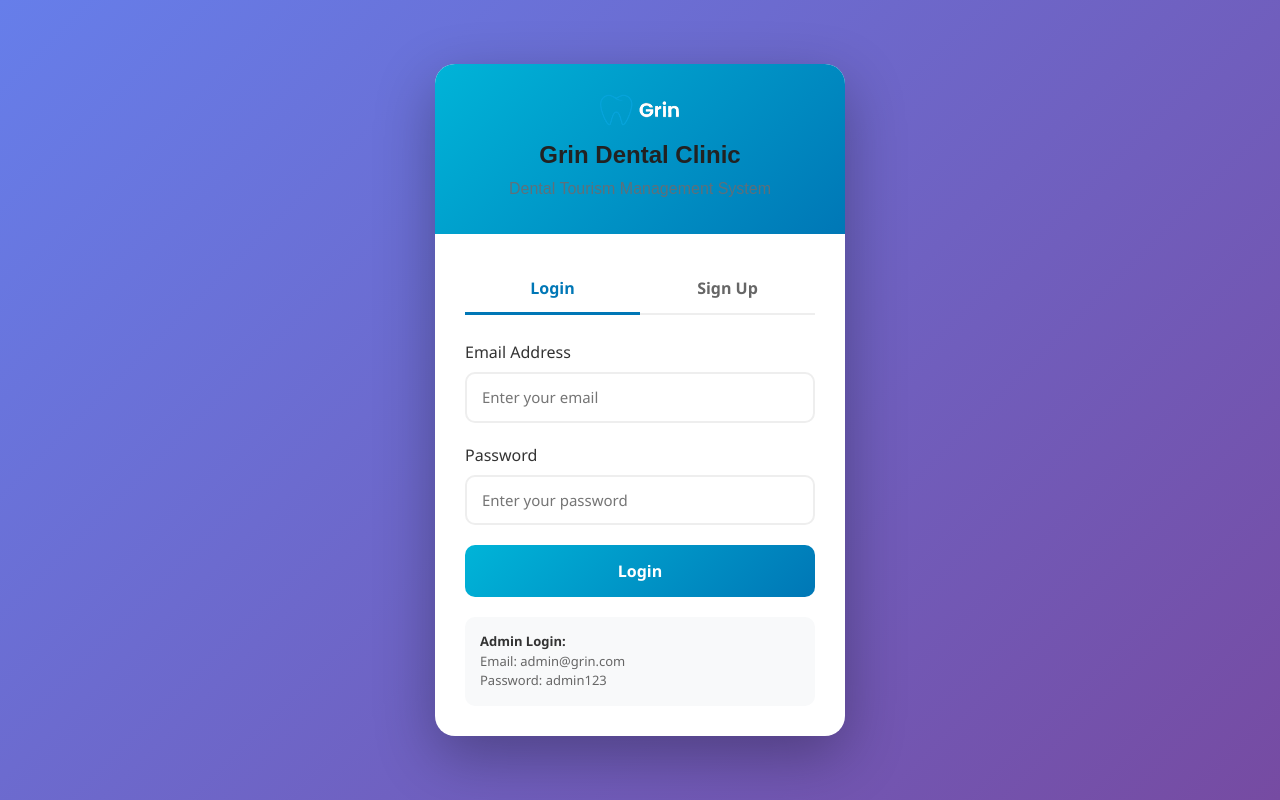
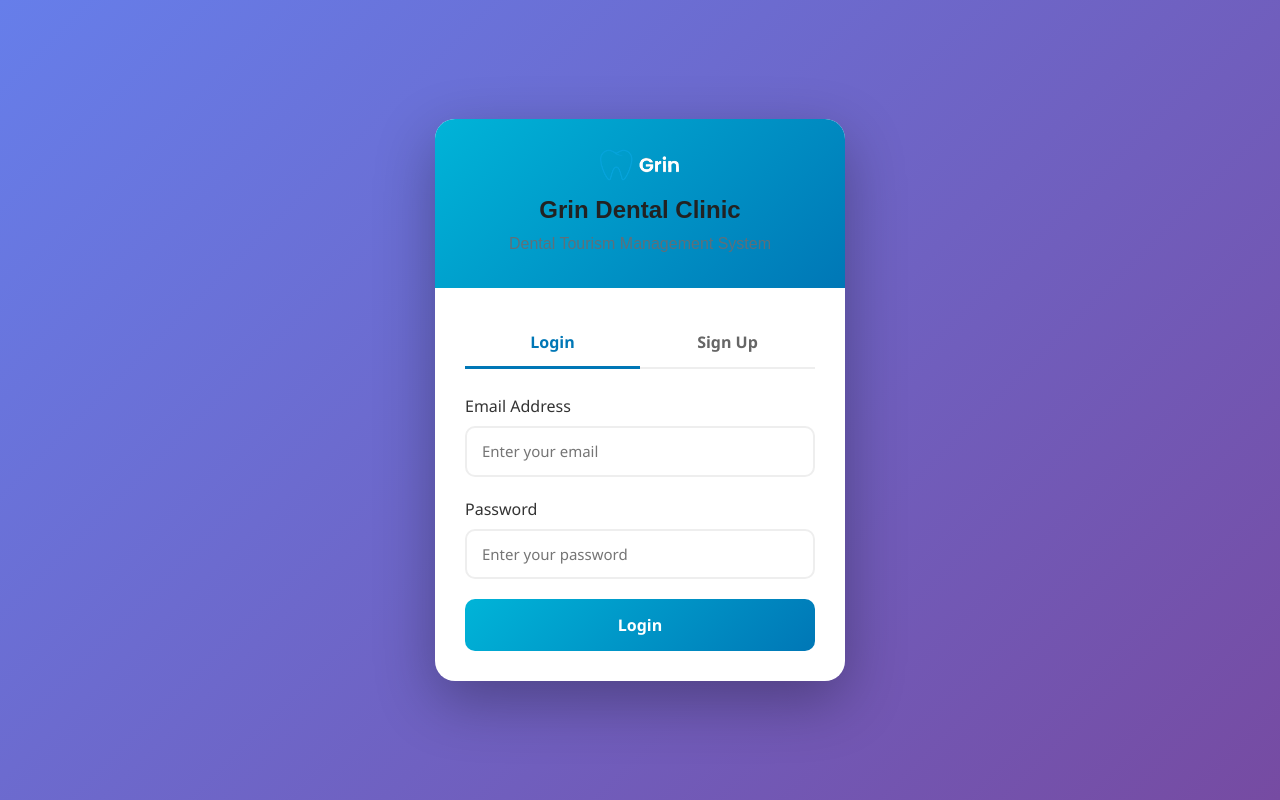
Before and after one commit to codewithzuraiz/dentist-management-system, a PHP site: page /login.php in a window 1280 px wide. Run offline with PHP 8.4, Linux system fonts and the light colour scheme; some libraries are stand-ins or nearby versions.

Commit message:
feat: make login optional, admin redirects to dashboard, fix .env path

```diff
--- a/config.php
+++ b/config.php
@@ -37,7 +37,7 @@ function loadEnv($path) {
 }
 
 // Load .env from project root
-$envPath = dirname(__DIR__) . '/.env';
+$envPath = __DIR__ . '/.env';
 if (file_exists($envPath)) {
     loadEnv($envPath);
 } else {
--- a/index.php
+++ b/index.php
@@ -2,9 +2,9 @@
 require_once 'config.php';
 session_start();
 
-// Check if user is logged in
-if (!isset($_SESSION['logged_in']) || $_SESSION['logged_in'] !== true) {
-    header('Location: login.php');
+// Check if admin is logged in, redirect to dashboard
+if (isset($_SESSION['logged_in']) && $_SESSION['logged_in'] === true && isset($_SESSION['user_role']) && $_SESSION['user_role'] === 'admin') {
+    header('Location: admin/dashboard.php');
     exit;
 }
 ?>
--- a/login.php
+++ b/login.php
@@ -4,9 +4,13 @@ require_once 'config.php';
 // Start session
 session_start();
 
-// If already logged in, redirect to index
+// If already logged in, redirect based on role
 if (isset($_SESSION['logged_in']) && $_SESSION['logged_in'] === true) {
-    header('Location: index.php');
+    if (isset($_SESSION['user_role']) && $_SESSION['user_role'] === 'admin') {
+        header('Location: admin/dashboard.php');
+    } else {
+        header('Location: index.php');
+    }
     exit;
 }
 
@@ -25,7 +29,7 @@ if ($_SERVER['REQUEST_METHOD'] === 'POST') {
             $_SESSION['logged_in'] = true;
             $_SESSION['user_email'] = $email;
             $_SESSION['user_role'] = 'admin';
-            header('Location: index.php');
+            header('Location: admin/dashboard.php');
             exit;
         } else {
             // Check if user exists in session (registered users)
@@ -306,12 +310,6 @@ if ($_SERVER['REQUEST_METHOD'] === 'POST') {
 
                     <button type="submit" class="btn-auth">Create Account</button>
                 </form>
-
-                <div class="admin-hint">
-                    <strong>Admin Login:</strong><br />
-                    Email: admin@grin.com<br />
-                    Password: admin123
-                </div>
             </div>
         </div>
     </div>
```
Also changed, not shown: header.php (+13 -7 lines).
